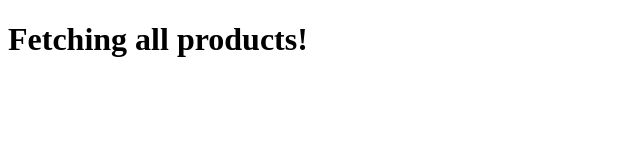
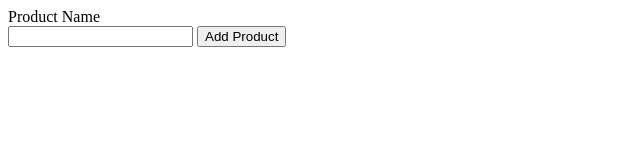
Before and after one commit to Shivamahajan045/ExpressJs, a website: page views/product.html in a window 1280 px wide. Shown: the whole page, without its empty margins (0-640 px from the left). Drawn offline with Linux system fonts and the light colour scheme.

Commit message:
added form for better appearance

```diff
--- a/views/product.html
+++ b/views/product.html
@@ -6,6 +6,10 @@
     <title>Document</title>
   </head>
   <body>
-    <h1>Fetching all products!</h1>
+    <label for="product-form">Product Name</label>
+    <form id="product-form">
+      <input type="text" name="productName" />
+      <button type="submit">Add Product</button>
+    </form>
   </body>
 </html>
```
